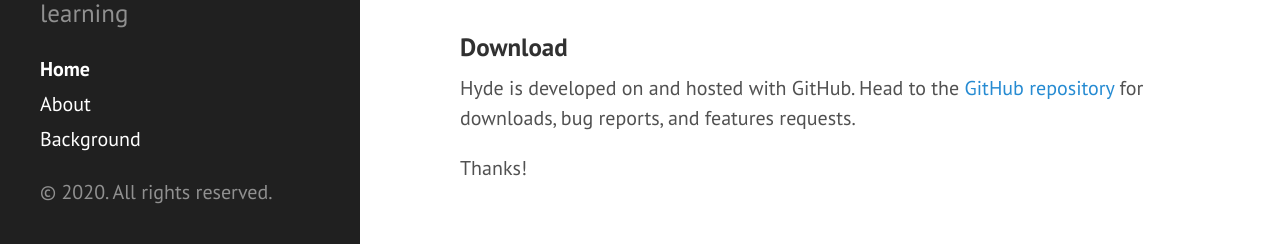
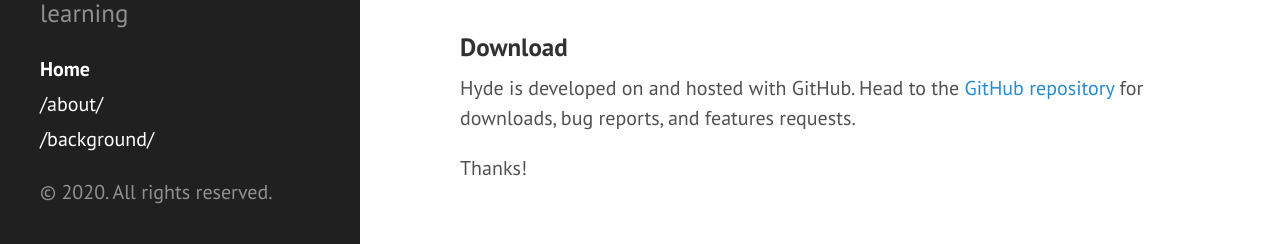
Before and after one commit to Rose-J/Bayesian, a Jekyll site: the page built from index.html, in a window 1280 px wide and 900 px high, scrolled down 489 px. Shown: the part 653-897 px from the top of the window. Built offline with Jekyll 4.4.1, drawn with Linux system fonts in a browser that asks for light colours; Markdown is read by kramdown in place of the engine named in the settings; the list of posts is cut into pages by our own code.

Commit message:
Update sidebar.html

```diff
--- a/_includes/sidebar.html
+++ b/_includes/sidebar.html
@@ -21,7 +21,7 @@
       {% for node in pages_list %}
         {% if node.title != null %}
           {% if node.layout == "page" %}
-            <a class="sidebar-nav-item{% if page.url == node.url %} active{% endif %}" href="{{ node.url }}">{{ node.title }}</a>
+            <a class="sidebar-nav-item{% if page.url == node.url %} active{% endif %}" href="{{ node.url }}">{{ node.url }}</a>
           {% endif %}
         {% endif %}
       {% endfor %}
```
